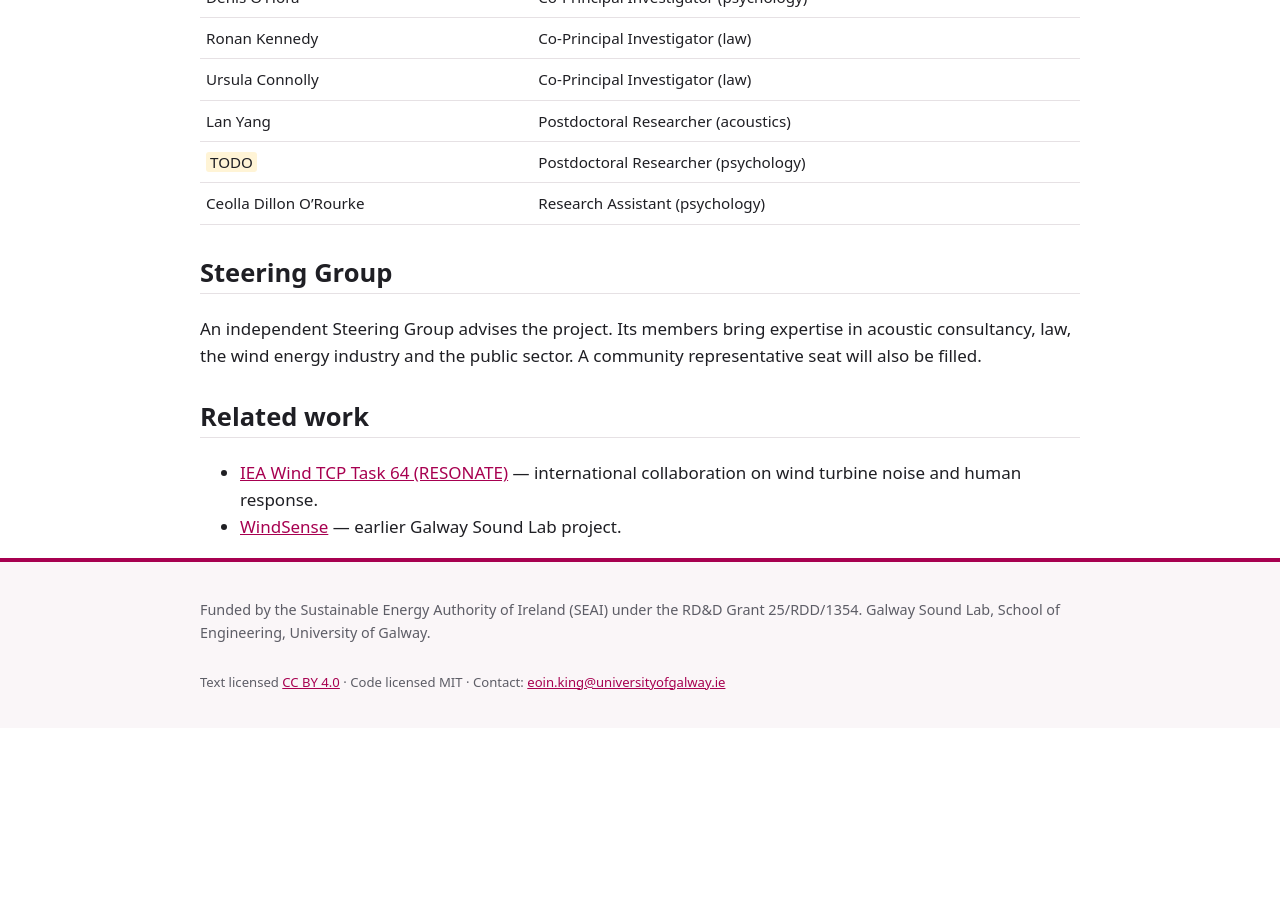
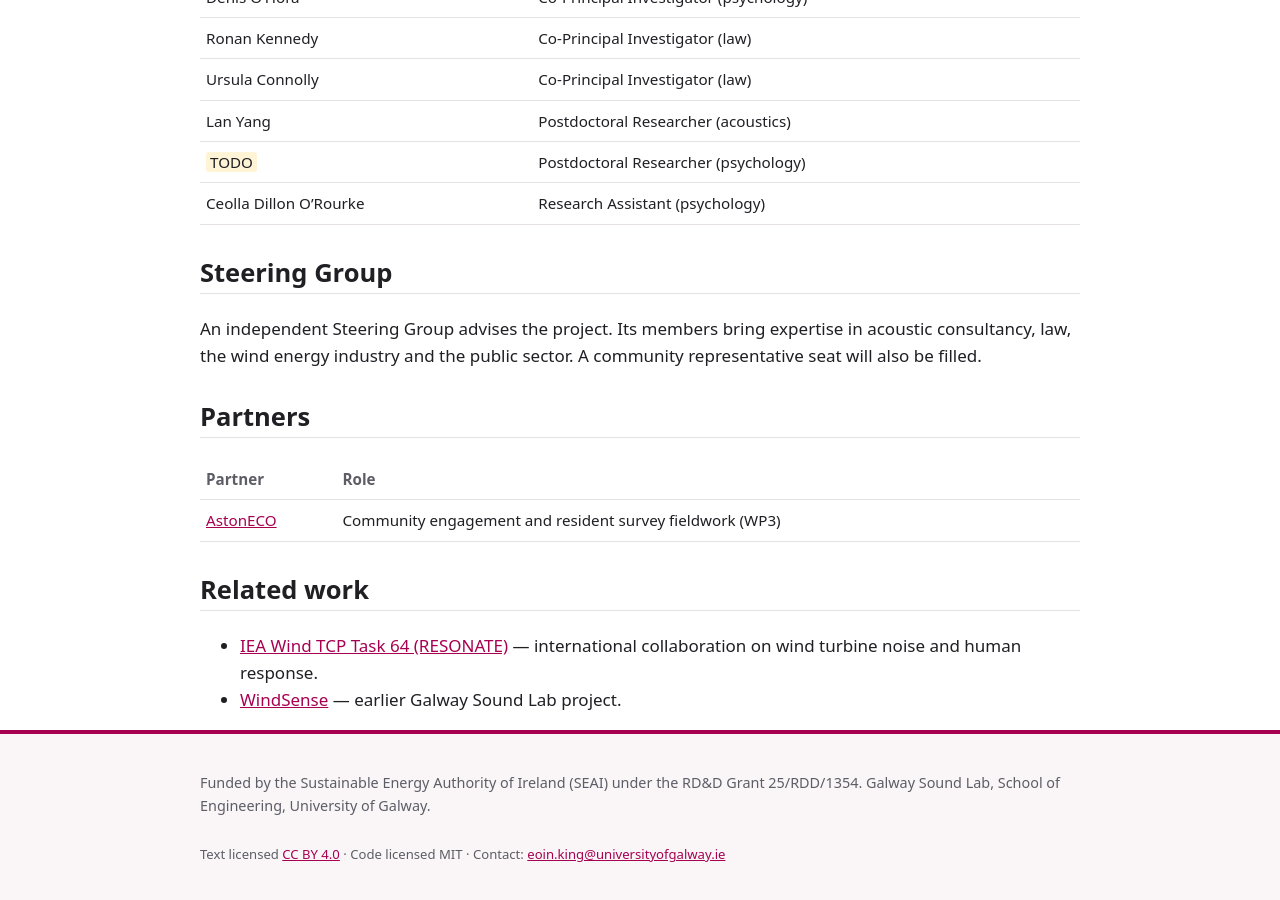
Before and after one commit to galway-sound-lab/windact, a Jekyll site: the page built from about.md, in a window 1280 px wide and 900 px high, scrolled down 857 px. Built offline with Jekyll 4.4.1, drawn with Linux system fonts in a browser that asks for light colours; before the commit the page ends 1585 px from its top, so only the background shows below that.

Commit message:
Add partners section to about.md
Added a new section for project partners with roles.

```diff
--- a/about.md
+++ b/about.md
@@ -34,6 +34,12 @@ WindACT is a 36-month project (2026–2029) funded by the Sustainable Energy Aut
 
 An independent Steering Group advises the project. Its members bring expertise in acoustic consultancy, law, the wind energy industry and the public sector. A community representative seat will also be filled.
 
+## Partners
+
+| Partner | Role |
+|---|---|
+| [AstonECO](LINK) | Community engagement and resident survey fieldwork (WP3) |
+
 ## Related work
 
 - [IEA Wind TCP Task 64 (RESONATE)](https://iea-wind.org/annual-report-2025-task-64/) — international collaboration on wind turbine noise and human response.
```
